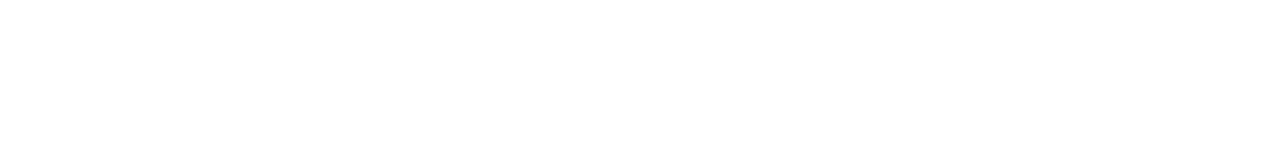
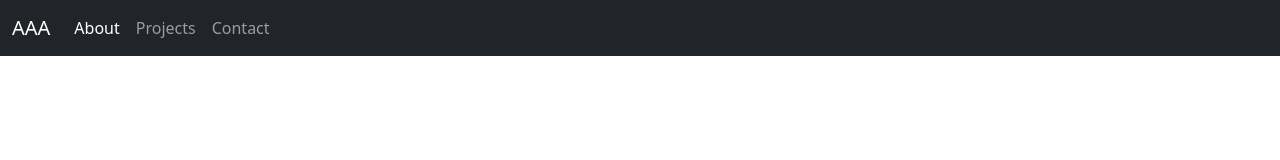
Before and after one commit to alexiscyber14/mic-bootstrap, a plain HTML site: page index.html in a window 1280 px wide. Drawn offline with nearby package versions, Linux system fonts and the light colour scheme; files whose address does not match are found by name.

Commit message:
Add bootstrap navbar

```diff
--- a/index.html
+++ b/index.html
@@ -14,7 +14,32 @@
     ></script>
   </head>
   <body>
-
+<header>
+    <nav class="navbar navbar-expand-lg navbar-dark bg-dark">
+        <div class="container-fluid">
+          <a class="navbar-brand" href="/">AAA</a>
+          <button class="navbar-toggler" type="button" data-bs-toggle="collapse" data-bs-target="#navbarNav" aria-controls="navbarNav" aria-expanded="false" aria-label="Toggle navigation">
+            <span class="navbar-toggler-icon"></span>
+          </button>
+          <div class="collapse navbar-collapse" id="navbarNav">
+            <ul class="navbar-nav">
+              <li class="nav-item">
+                <a class="nav-link active" aria-current="page" href="#">About</a>
+              </li>
+              <li class="nav-item">
+                <a class="nav-link" href="#">Projects</a>
+              </li>
+              <li class="nav-item">
+                <a class="nav-link" href="#">Contact</a>
+              </li>
+              <li class="nav-item">
+                <a class="nav-link" href="#"></a>
+              </li>
+            </ul>
+          </div>
+        </div>
+      </nav>
+</header>
 
   </body>
 </html>
```
